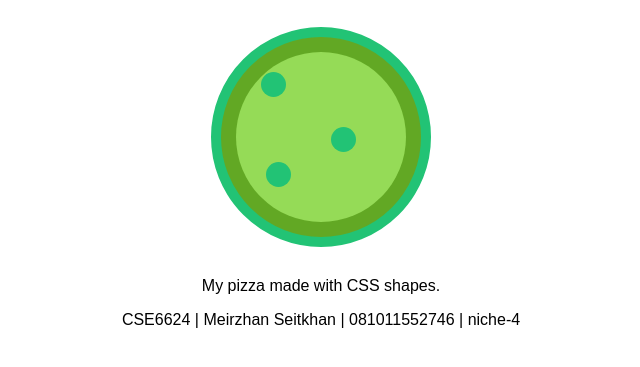
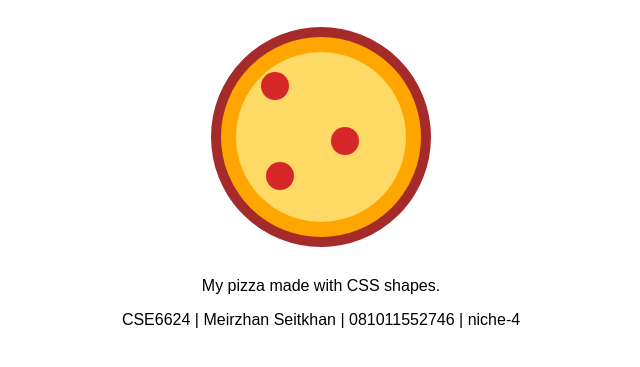
Before and after one commit to Meomunu/CSE6624-SIS-and-TSIS, a plain HTML site: page indexSIS2.html in a window 1280 px wide. Shown: the part 61-428 px from the top of the page, without its empty margins (319-959 px from the left). Drawn offline with Linux system fonts and the light colour scheme.

Commit message:
Update pizza and cheese styles in indexSIS2.html

```diff
--- a/indexSIS2.html
+++ b/indexSIS2.html
@@ -11,15 +11,15 @@
         .pizza {
             width: 200px;
             height: 200px;
-            background: hsl(92, 65%, 40%);
-            border: 10px solid hsl(151, 70%, 45%);
+            background: orange;
+            border: 10px solid brown;
             border-radius: 50%;
             margin: 30px auto;
             position: relative;
         }
 
         .cheese {
-            background: hsl(92, 65%, 60%);
+            background: #ffd966;
             position: absolute;
             top: 15px;
             left: 15px;
@@ -29,9 +29,9 @@
         }
 
         .olive {
-            background: hsl(151, 70%, 45%);
-            width: 25px;
-            height: 25px;
+            background: #d62828;
+            width: 28px;
+            height: 28px;
             border-radius: 50%;
             position: absolute;
         }
```
